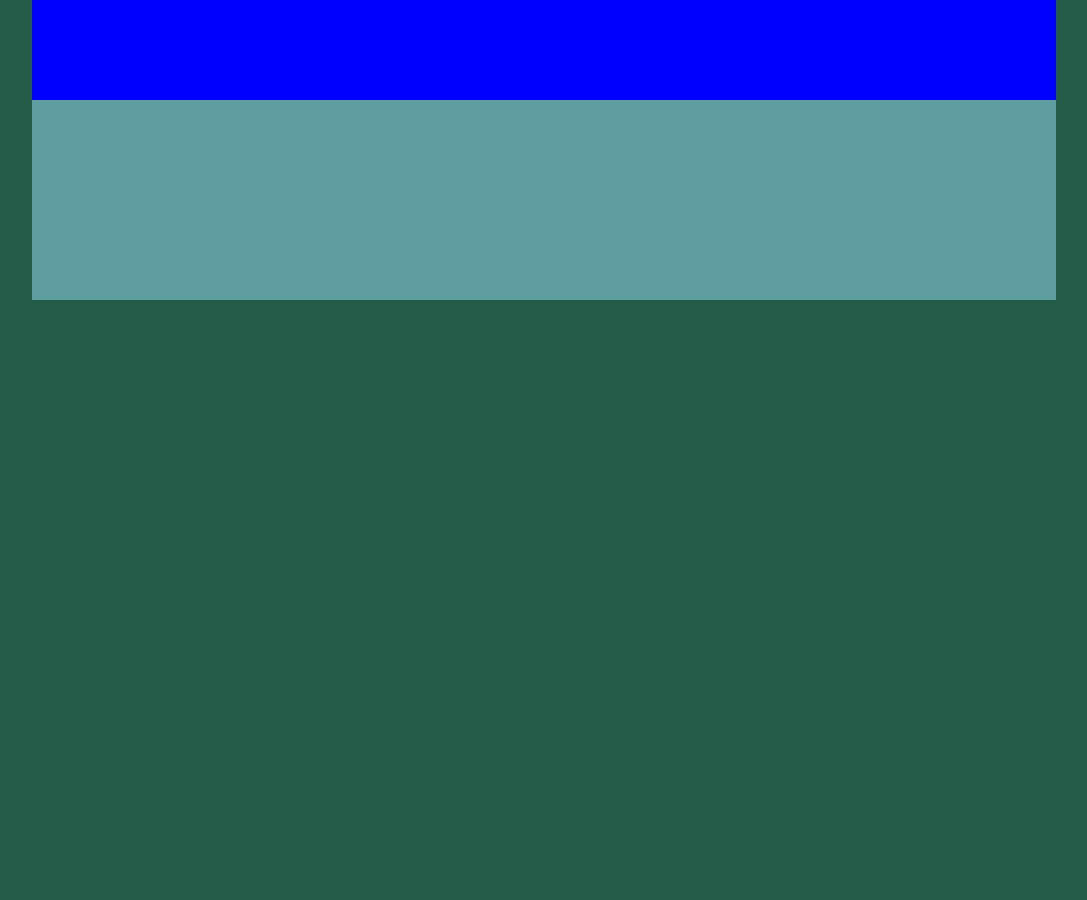
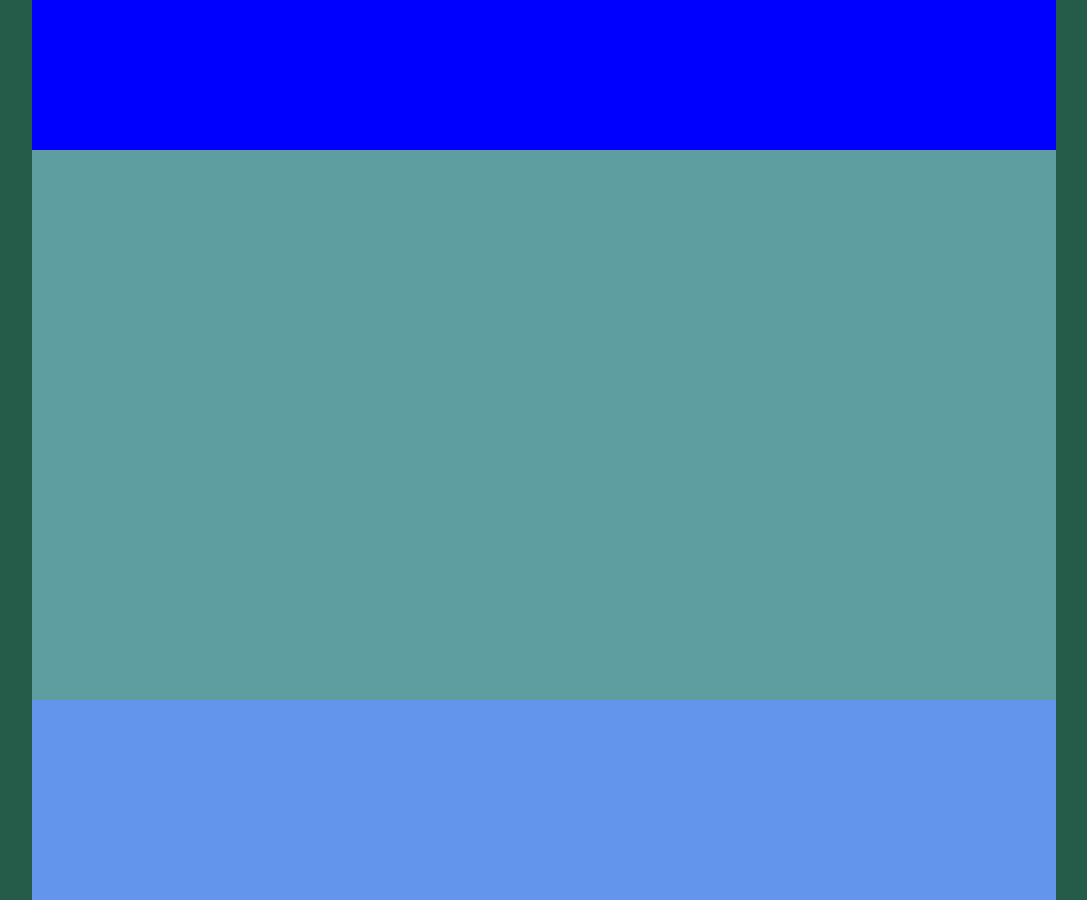
Before and after one commit to StanislavStashchuk/Examination-1, a plain HTML site: page index.html in a window 1280 px wide. Shown: the whole page, without its empty margins (96-1183 px from the left). Drawn offline with Linux system fonts and the light colour scheme.

Commit message:
commit from another branch

```diff
--- a/sass/styles.scss
+++ b/sass/styles.scss
@@ -22,13 +22,20 @@
 
 header {
     background-color: blue;
-    height: 100px;
+    height: 150px;
     width: 80%;
     margin: 0 auto;
 }
 
 section {
     background-color: cadetblue;
+    height: 550px;
+    width: 80%;
+    margin: 0 auto;
+}
+
+footer {
+    background-color: cornflowerblue;
     height: 200px;
     width: 80%;
     margin: 0 auto;
```
Also changed, not shown: css/styles.css, 1 other file.
